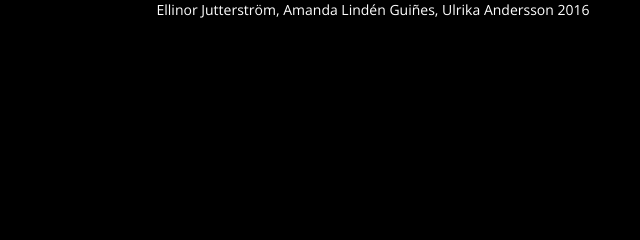
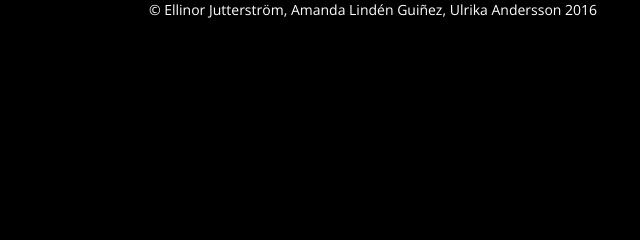
Before and after one commit to eljut/DH2323-Fac3Paint, a plain HTML site: page index.html in a window 1280 px wide. Shown: the top 240 px of the page, 267-907 px from the left. Drawn offline with nearby package versions, Linux system fonts and the light colour scheme.

Commit message:
text fix

```diff
--- a/index.html
+++ b/index.html
@@ -30,6 +30,6 @@
 	  	<script src="js/script.js"></script>
 		<script src="js/light.js"></script>
 
-		<footer><p>Ellinor Jutterström, Amanda Lindén Guiñes, Ulrika Andersson 2016</p></footer>
+		<footer><p>© Ellinor Jutterström, Amanda Lindén Guiñez, Ulrika Andersson 2016</p></footer>
 	</body>
 </html>
```
